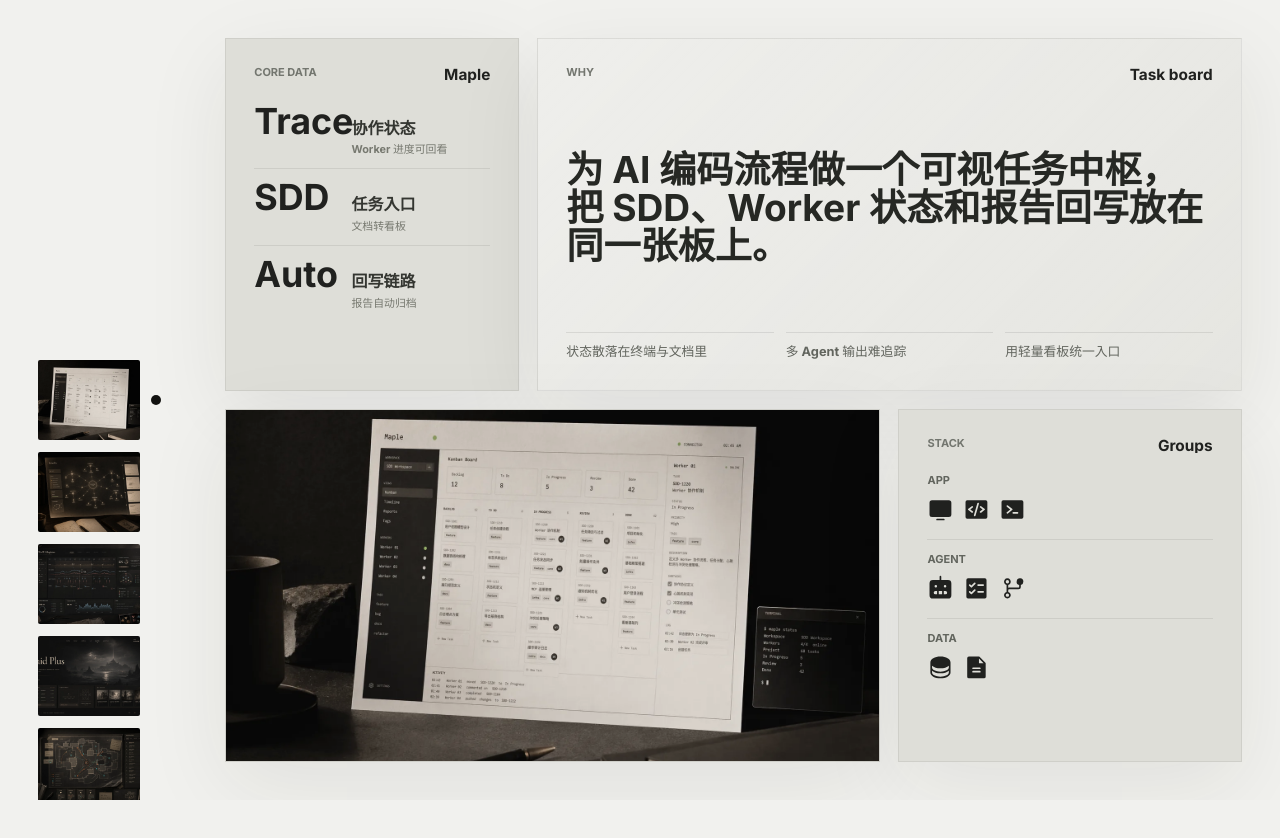
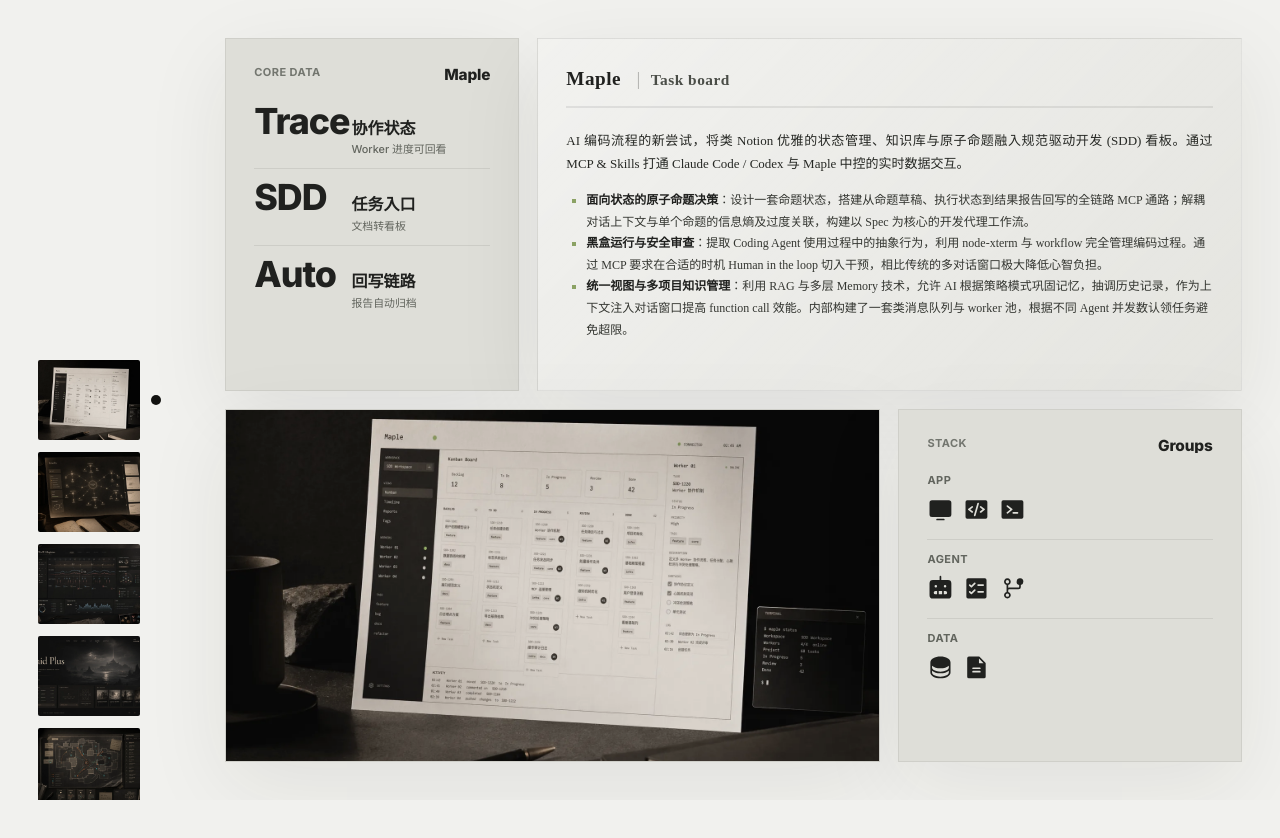
Before and after one commit to parallized/AshIris, a Nuxt app: page /board in a window 1280 px wide. Shown: the top 838 px of the page. Built offline with nearby package versions, Linux system fonts and the light colour scheme.

Commit message:
feat: add project showcase board page with scroll-synced navigation

```diff
--- a/app/pages/board.vue
+++ b/app/pages/board.vue
@@ -19,7 +19,10 @@ interface BoardProject {
     note: string;
   }>;
   brief: string;
-  problems: string[];
+  problems: Array<{
+    title: string;
+    desc: string;
+  }>;
   stackGroups: Array<{
     type: string;
     icons: string[];
@@ -39,8 +42,12 @@ const projects: BoardProject[] = [
       { label: "回写链路", value: "Auto", note: "报告自动归档" },
     ],
     brief:
-      "为 AI 编码流程做一个可视任务中枢，把 SDD、Worker 状态和报告回写放在同一张板上。",
-    problems: ["状态散落在终端与文档里", "多 Agent 输出难追踪", "用轻量看板统一入口"],
+      "AI 编码流程的新尝试，将类 Notion 优雅的状态管理、知识库与原子命题融入规范驱动开发 (SDD) 看板。通过 MCP & Skills 打通 Claude Code / Codex 与 Maple 中控的实时数据交互。",
+    problems: [
+      { title: "面向状态的原子命题决策", desc: "设计一套命题状态，搭建从命题草稿、执行状态到结果报告回写的全链路 MCP 通路；解耦对话上下文与单个命题的信息熵及过度关联，构建以 Spec 为核心的开发代理工作流。" },
+      { title: "黑盒运行与安全审查", desc: "提取 Coding Agent 使用过程中的抽象行为，利用 node-xterm 与 workflow 完全管理编码过程。通过 MCP 要求在合适的时机 Human in the loop 切入干预，相比传统的多对话窗口极大降低心智负担。" },
+      { title: "统一视图与多项目知识管理", desc: "利用 RAG 与多层 Memory 技术，允许 AI 根据策略模式巩固记忆，抽调历史记录，作为上下文注入对话窗口提高 function call 效能。内部构建了一套类消息队列与 worker 池，根据不同 Agent 并发数认领任务避免超限。" },
+    ],
     stackGroups: [
       { type: "App", icons: ["ph:monitor-fill", "ph:code-fill", "ph:terminal-window-fill"] },
       { type: "Agent", icons: ["ph:robot-fill", "ph:list-checks-fill", "ph:git-branch-fill"] },
@@ -60,7 +67,11 @@ const projects: BoardProject[] = [
     ],
     brief:
       "把搜索、资料和学习进度整理成知识图谱，避免每次学习都从零开始找资料。",
-    problems: ["知识点之间缺少结构", "推荐内容容易断层", "用图谱和记忆串起路径"],
+    problems: [
+      { title: "信息孤岛", desc: "知识点之间缺少结构" },
+      { title: "上下文断层", desc: "推荐内容容易断层" },
+      { title: "路径串联", desc: "用图谱和记忆串起路径" },
+    ],
     stackGroups: [
       { type: "AI", icons: ["ph:sparkle-fill", "ph:brain-fill", "ph:magnifying-glass-fill"] },
       { type: "Graph", icons: ["ph:tree-structure-fill", "ph:circles-four-fill"] },
@@ -80,7 +91,11 @@ const projects: BoardProject[] = [
     ],
     brief:
       "为魔兽团本做战术板，把时间轴、站位、技能和 AI 建议压进一个高密度界面。",
-    problems: ["手写 MRT 成本高", "战术信息分散", "用规则和 AI 合并排轴流程"],
+    problems: [
+      { title: "维护成本", desc: "手写 MRT 成本高" },
+      { title: "信息分散", desc: "战术信息分散" },
+      { title: "流程合并", desc: "用规则和 AI 合并排轴流程" },
+    ],
     stackGroups: [
       { type: "Game", icons: ["ph:game-controller-fill", "ph:map-trifold-fill"] },
       { type: "Engine", icons: ["ph:magic-wand-fill", "ph:chart-line-up-fill"] },
@@ -100,7 +115,11 @@ const projects: BoardProject[] = [
     ],
     brief:
       "为公会内容做一个更像产品的入口，让阵容、攻略、归档和活动信息更容易被扫描。",
-    problems: ["资料页缺少层级", "游戏氛围难保留", "用暗色信息架构承接内容"],
+    problems: [
+      { title: "层级扁平", desc: "资料页缺少层级" },
+      { title: "氛围缺失", desc: "游戏氛围难保留" },
+      { title: "沉浸架构", desc: "用暗色信息架构承接内容" },
+    ],
     stackGroups: [
       { type: "Web", icons: ["ph:globe-fill", "ph:cards-fill", "ph:code-fill"] },
       { type: "UX", icons: ["ph:users-three-fill", "ph:list-checks-fill"] },
@@ -120,7 +139,11 @@ const projects: BoardProject[] = [
     ],
     brief:
       "面向守望先锋实战准备，把地图点位、动线和英雄定位整理成快速参考。",
-    problems: ["视频攻略不适合赛前查", "点位命名不统一", "用地图视角组织信息"],
+    problems: [
+      { title: "检索低效", desc: "视频攻略不适合赛前查" },
+      { title: "认知差异", desc: "点位命名不统一" },
+      { title: "空间组织", desc: "用地图视角组织信息" },
+    ],
     stackGroups: [
       { type: "Map", icons: ["ph:map-trifold-fill", "ph:strategy-fill"] },
       { type: "Game", icons: ["ph:game-controller-fill", "ph:crosshair-fill"] },
@@ -140,7 +163,11 @@ const projects: BoardProject[] = [
     ],
     brief:
       "把个人站、作品集和简历合成一个稳定的身份入口，减少重复维护。",
-    problems: ["作品信息分散", "简历和站点割裂", "用统一内容模型承接展示"],
+    problems: [
+      { title: "信息碎片", desc: "作品信息分散" },
+      { title: "身份割裂", desc: "简历和站点割裂" },
+      { title: "统一模型", desc: "用统一内容模型承接展示" },
+    ],
     stackGroups: [
       { type: "Front", icons: ["ph:globe-fill", "ph:code-fill", "ph:sparkle-fill"] },
       { type: "Motion", icons: ["ph:bounding-box-fill", "ph:magic-wand-fill"] },
@@ -305,17 +332,22 @@ onBeforeUnmount(() => {
           </ul>
         </article>
 
-        <article class="grid-card tile-2 story-card">
-          <header class="card-header">
-            <span>Why</span>
-            <strong>{{ activeProject.label }}</strong>
+        <article class="grid-card tile-2 cv-card">
+          <header class="cv-header">
+            <h3 class="cv-title">
+              {{ activeProject.title }}
+              <span class="cv-divider">|</span>
+              <span class="cv-label">{{ activeProject.label }}</span>
+            </h3>
           </header>
-          <p>{{ activeProject.brief }}</p>
-          <ul class="problem-list">
-            <li v-for="item in activeProject.problems" :key="item">
-              {{ item }}
-            </li>
-          </ul>
+          <div class="cv-body">
+            <p class="cv-brief">{{ activeProject.brief }}</p>
+            <ul class="cv-list">
+              <li v-for="item in activeProject.problems" :key="item.title">
+                <strong>{{ item.title }}</strong>：{{ item.desc }}
+              </li>
+            </ul>
+          </div>
         </article>
 
         <article class="grid-card tile-3 image-card">
@@ -356,6 +388,8 @@ onBeforeUnmount(() => {
 </template>
 
 <style scoped>
+@import url('https://fonts.googleapis.com/css2?family=Inter:wght@400;500;600;700;800;900&family=Noto+Sans+SC:wght@400;500;600;700;900&family=Noto+Serif+SC:wght@400;600;700&display=swap');
+
 :global(html.board-hide-scrollbar),
 :global(html.board-hide-scrollbar body) {
   scrollbar-width: none;
@@ -489,7 +523,7 @@ onBeforeUnmount(() => {
 }
 
 .data-card,
-.story-card,
+.cv-card,
 .stack-card {
   display: flex;
   flex-direction: column;
@@ -543,9 +577,9 @@ onBeforeUnmount(() => {
 .card-header span {
   color: #73766f;
   font-size: 11px;
-  font-weight: 650;
+  font-weight: 700;
   line-height: 1;
-  letter-spacing: 0;
+  letter-spacing: 0.04em;
   text-transform: uppercase;
 }
 
@@ -554,9 +588,9 @@ onBeforeUnmount(() => {
   max-width: 62%;
   color: #20211f;
   font-size: clamp(14px, 1.2vw, 18px);
-  font-weight: 650;
+  font-weight: 800;
   line-height: 1;
-  letter-spacing: 0;
+  letter-spacing: -0.01em;
   text-align: right;
   text-overflow: ellipsis;
   white-space: nowrap;
@@ -589,57 +623,93 @@ onBeforeUnmount(() => {
 .metric-list b {
   color: #20211f;
   font-size: clamp(20px, 2.8vw, 42px);
-  font-weight: 680;
+  font-weight: 800;
   line-height: 0.9;
-  letter-spacing: 0;
+  letter-spacing: -0.03em;
 }
 
 .metric-list span {
-  color: #343631;
+  color: #20211f;
   font-size: clamp(13px, 1.25vw, 17px);
-  font-weight: 650;
+  font-weight: 700;
   line-height: 1.1;
   letter-spacing: 0;
 }
 
 .metric-list small {
   grid-column: 2;
-  color: #777970;
+  color: #62655e;
   font-size: clamp(10px, 0.85vw, 12px);
-  font-weight: 520;
+  font-weight: 500;
   line-height: 1.3;
   letter-spacing: 0;
 }
 
-.story-card {
-  justify-content: space-between;
+.cv-card {
+  justify-content: flex-start;
   background:
-    linear-gradient(135deg, rgb(255 255 255 / 50%), rgb(255 255 255 / 24%)),
+    linear-gradient(135deg, rgb(255 255 255 / 60%), rgb(255 255 255 / 20%)),
     #deded8;
+  font-family: "Noto Serif SC", "Source Han Serif SC", "Songti SC", serif;
 }
 
-.story-card p {
-  max-width: 760px;
+.cv-header {
+  border-bottom: 2px solid #20211f16;
+  padding-bottom: clamp(12px, 1.5vw, 16px);
+}
+
+.cv-title {
+  margin: 0;
+  color: #20211f;
+  font-size: clamp(16px, 1.5vw, 22px);
+  font-weight: 700;
+  line-height: 1.2;
+  letter-spacing: 0.5px;
+}
+
+.cv-divider {
+  margin: 0 10px;
+  color: rgb(32 33 31 / 30%);
+  font-weight: 400;
+}
+
+.cv-label {
+  color: #4a4d47;
+  font-size: clamp(14px, 1.2vw, 18px);
+  font-weight: 600;
+}
+
+.cv-body {
+  display: flex;
+  flex-direction: column;
+  gap: clamp(10px, 1.2vw, 16px);
+}
+
+.cv-brief {
   margin: 0;
   color: #262824;
-  font-size: clamp(20px, 2.9vw, 48px);
-  font-weight: 620;
-  line-height: 1.02;
-  letter-spacing: 0;
+  font-size: clamp(13px, 1vw, 15px);
+  font-weight: 400;
+  line-height: 1.7;
+  text-align: justify;
 }
 
-.problem-list {
-  grid-template-columns: repeat(3, minmax(0, 1fr));
+.cv-list {
+  margin: 0;
+  padding: 0 0 0 20px;
+  list-style: square;
+  color: #343631;
+  font-size: clamp(12px, 0.9vw, 14px);
+  line-height: 1.8;
 }
 
-.problem-list li {
-  border-top: 1px solid rgb(32 33 31 / 10%);
-  padding-top: 10px;
-  color: #62655e;
-  font-size: clamp(11px, 1vw, 13px);
-  font-weight: 560;
-  line-height: 1.45;
-  letter-spacing: 0;
+.cv-list li::marker {
+  color: var(--active-accent);
+}
+
+.cv-list li strong {
+  color: #20211f;
+  font-weight: 700;
 }
 
 .stack-groups {
@@ -663,9 +733,9 @@ onBeforeUnmount(() => {
   margin: 0;
   color: #62655e;
   font-size: 11px;
-  font-weight: 650;
+  font-weight: 700;
   line-height: 1;
-  letter-spacing: 0;
+  letter-spacing: 0.04em;
   text-transform: uppercase;
 }
 
@@ -725,22 +795,9 @@ onBeforeUnmount(() => {
   }
 
   .data-card,
-  .story-card,
+  .cv-card,
   .stack-card {
     padding: 14px;
-  }
-
-  .story-card p {
-    font-size: clamp(18px, 4.8vw, 30px);
-  }
-
-  .problem-list {
-    grid-template-columns: 1fr;
-    gap: 7px;
-  }
-
-  .problem-list li {
-    padding-top: 7px;
   }
 }
 
@@ -762,7 +819,7 @@ onBeforeUnmount(() => {
   }
 
   .data-card,
-  .story-card,
+  .cv-card,
   .stack-card {
     gap: 10px;
     padding: 10px;
@@ -795,9 +852,7 @@ onBeforeUnmount(() => {
     font-size: clamp(11px, 3.2vw, 13px);
   }
 
-  .story-card p {
-    font-size: clamp(17px, 5vw, 22px);
-  }
+
 
   .stack-group {
     gap: 7px;
```
